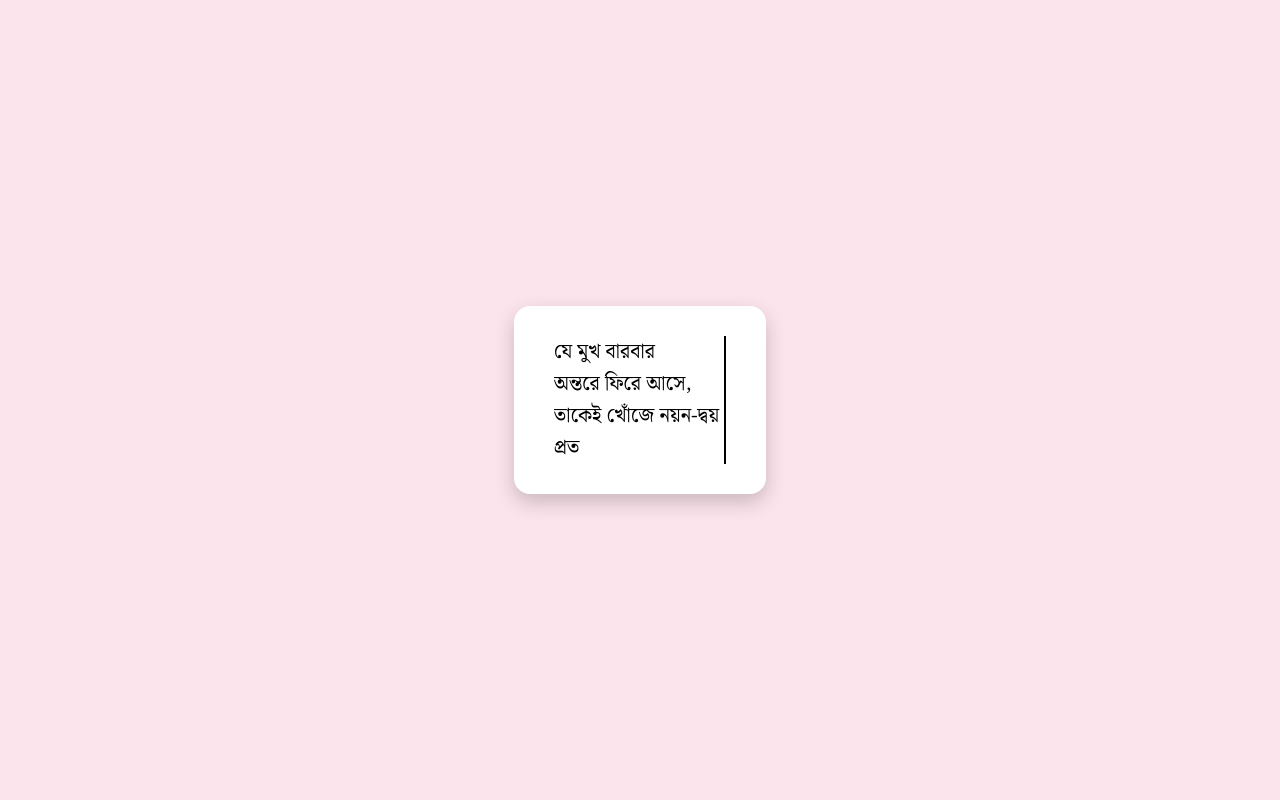
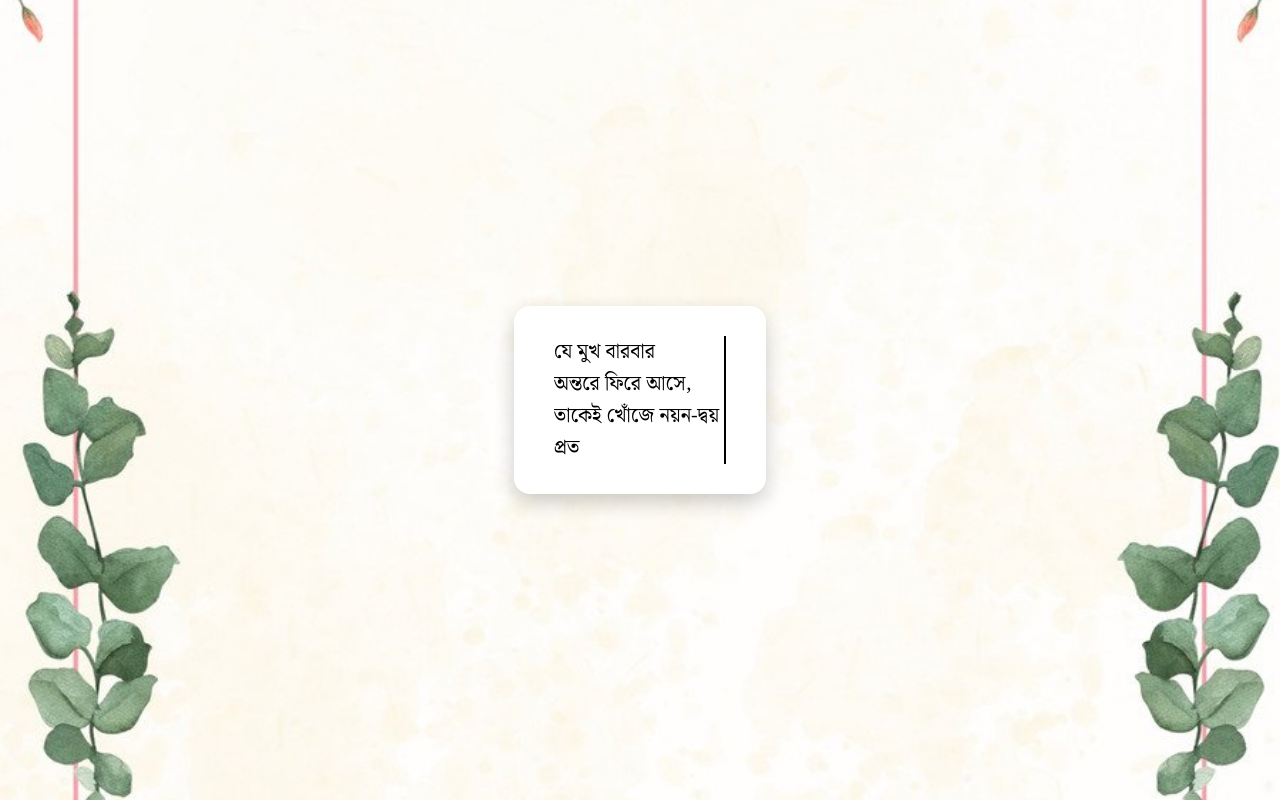
Before and after one commit to aritdas274/Letter, a plain HTML site: page index.html in a window 1280 px wide. Drawn offline with Linux system fonts and the light colour scheme.

Commit message:
Update index.html

```diff
--- a/index.html
+++ b/index.html
@@ -12,6 +12,10 @@
       height: 100vh;
       margin: 0;
       font-family: 'Noto Serif Bengali', serif;
+      background-image: url('canva-pink-white-watercolor-floral-instagram-story-background-1P2cYYQ3wEE.jpg'); /* Replace with your image URL */
+      background-size: cover;
+      background-position: center;
+      background-repeat: no-repeat;
     }
 
     .popup {
```
